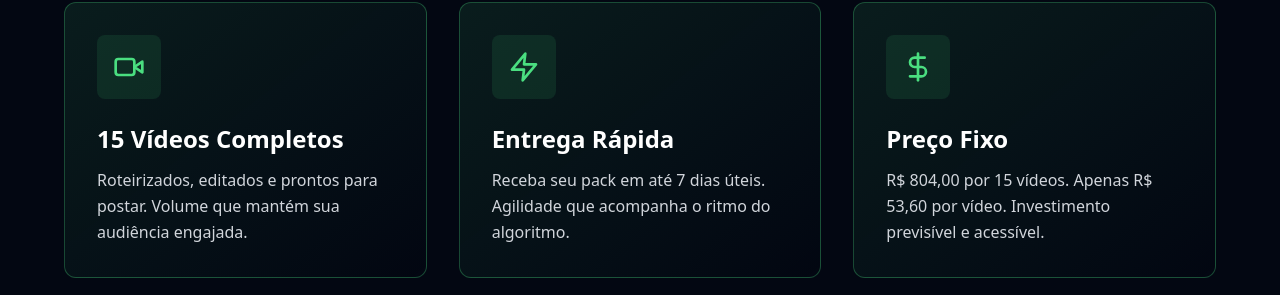
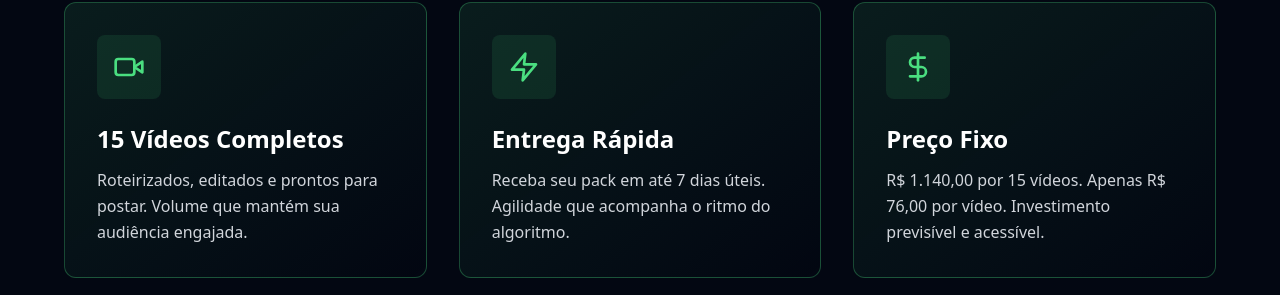
Before and after one commit to brunomkt2911/LP-2026-VTICKET, a React (Vite) app: page / in a window 1280 px wide. Shown: the part 1632-1927 px from the top of the page. Built offline with nearby package versions, Linux system fonts and the light colour scheme.

Commit message:
Update SolutionSection.tsx
código atualizado. Mudei ali na parte do benefits o valor total pra R$ 1.140,00 e o valor por vídeo pra R$ 76,00. O resto tá igualzinho pra não quebrar o layout.

```diff
--- a/src/components/SolutionSection.tsx
+++ b/src/components/SolutionSection.tsx
@@ -16,7 +16,7 @@ export default function SolutionSection() {
     {
       icon: DollarSign,
       title: 'Preço Fixo',
-      description: 'R$ 804,00 por 15 vídeos. Apenas R$ 53,60 por vídeo. Investimento previsível e acessível.',
+      description: 'R$ 1.140,00 por 15 vídeos. Apenas R$ 76,00 por vídeo. Investimento previsível e acessível.',
     },
   ];
 
```
